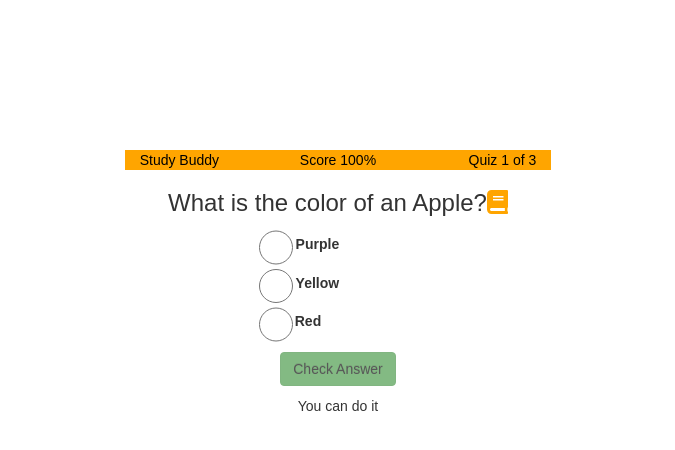
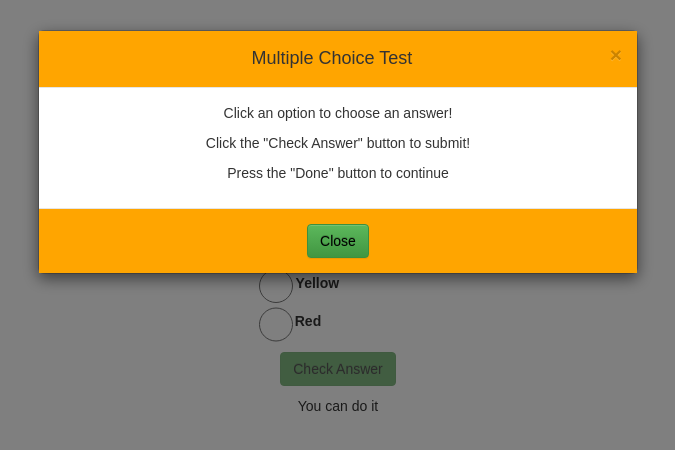
Before and after one commit to jcsmileyjr/Study-Buddy, a React (Create React App) app: page / in a window 1280 px wide. Shown: the top 450 px of the page, without its empty margins (302-977 px from the left). Built offline with nearby package versions, Linux system fonts and the light colour scheme.

Commit message:
Initial pop up instructions for MCAnswers

```diff
--- a/src/Components/MCAnswersList.js
+++ b/src/Components/MCAnswersList.js
@@ -1,4 +1,5 @@
 import React, {Component} from 'react';
+import {Modal, Button} from 'react-bootstrap';
 import { StyleSheet, css } from 'aphrodite';
 import {connect} from 'react-redux';
 import * as RandomAnswers from '../SharedFunctions/RandomAnswers.js';
@@ -8,6 +9,16 @@ import {getUserAnswer} from '../Actions/userAnswerActions.js';//import action to
 import {updateMCQuizAnswer} from '../Actions/updateMCQuizAnswers.js';//import action to update the array of answer use on the MCAnswersList to the state
 
 const styles = StyleSheet.create({
+
+  orangeBackground:{
+      textAlign: "center",
+      backgroundColor: 'orange'
+  },
+
+  buttonTextColor:{
+	color: "black" //button text is black
+  },
+
   //add whitespace between the radio button and the answer
   indentAnswerOptions:{
 	  textIndent: "5%"
@@ -44,10 +55,15 @@ const styles = StyleSheet.create({
 
 //Display three answers as radio input controls. One answer is the correct answer and the other two are random incorrect answers. The component use the current array of questions/answers and current count of questions answer to determine the correct answer. All styles are applied to each answer but are turn on and off based on the passFail attribute of each answer.
 class MCAnswersList extends Component{
+  constructor(props){
+    super(props);
+    this.state= {show:false};
+  }
 
   componentDidMount(){
     let startMCQuizAnswers = this.getMCAnswers();//get random answer to be displayed
     this.props.onUpdateMCQuizAnswers(startMCQuizAnswers);// updated the state so its value can be displayed below
+    this.showMCInstructions();
   }
 
   //function to create an array of options to be displayed
@@ -57,7 +73,7 @@ getMCAnswers(){
     const arrayofAnswers = this.props.answerList;
 
     //current index of the test based off of how many questions the user has answered. This information is from the currentAnsweredCount state
-  const location = 	(this.props.currentLocation).questionAnswered;
+    const location = (this.props.currentLocation).questionAnswered;
 
     //get the current answer of the current test based on location using a function from the imported RandomAnswers file.
     const currentAnswer = RandomAnswers.getCurrentAnswer(location, arrayofAnswers);
@@ -70,7 +86,6 @@ getMCAnswers(){
 
   //function to create an array of options to be displayed
   displayAnswers(){
-
 
     //create an array with a random two incorrect answers and the correct answered using a function from the imported RandomAnswers file.
     const randomAnswers = this.props.currentQuizAnswer;
@@ -85,8 +100,6 @@ displayAnswers(){
 
 	return listOfAnswers;
   }
-
-
 
   //function used in the displayAnswers() to check if the current answer object passFail attribute is "pass" and return true. This will update the CSS tot the correctAnswers style.
   isAnswerPass(checkAnswer){
@@ -107,12 +120,35 @@ saveUserAnswer = event =>{
   	this.props.onUpdateUserAnswer(event.target.value);
   }
 
+  //when the user click the notepad icon, the M.C. Instructions pop up is displayed
+  showMCInstructions = () =>{
+    this.setState({show: true});
+  }
+
+  //close the M.C. Instructions pop up
+  hideMCInstructions = () =>{
+    this.setState({show: false});
+  }
+
   render(){
 	  return(
 		<div className={`row ${css(styles.indentAnswerOptions)}`}>
 		  <div className="col-xs-8 col-xs-offset-3 col-sm-8 col-sm-offset-3 col-md-10 col-md-offset-2 col-lg-8 col-lg-offset-3">
 			<ul className={css(styles.removeListBullets)}>{this.displayAnswers()}</ul>
 		  </div>
+          <Modal show={this.state.show} onHide={this.hideMCInstructions}>
+            <Modal.Header className={css(styles.orangeBackground)} closeButton>
+              <Modal.Title>Multiple Choice Test</Modal.Title>
+            </Modal.Header>
+            <Modal.Body className="text-center">
+              <p>Click an option to choose an answer!</p>
+              <p>Click the "Check Answer" button to submit!</p>
+              <p>Press the "Done" button to continue</p>
+            </Modal.Body>
+            <Modal.Footer className={css(styles.orangeBackground)}>
+              <Button className={css(styles.buttonTextColor)} bsStyle="success" onClick={this.hideMCInstructions}>Close</Button>
+            </Modal.Footer>
+          </Modal>
 		</div>
 	  );
   }
--- a/src/Components/Question.js
+++ b/src/Components/Question.js
@@ -69,11 +69,12 @@ displayAllAnswers(){
 
 }
 
-
+  //when the user click the notepad icon, the Hints list pop up is displayed
   showListOfAnswers = () =>{
     this.setState({show: true});
   }
 
+  //close the Hint list pop up
   hideListOfAnswers = () =>{
     this.setState({show: false});
   }
```
Lines whose indentation alone changed are shown as unchanged.
